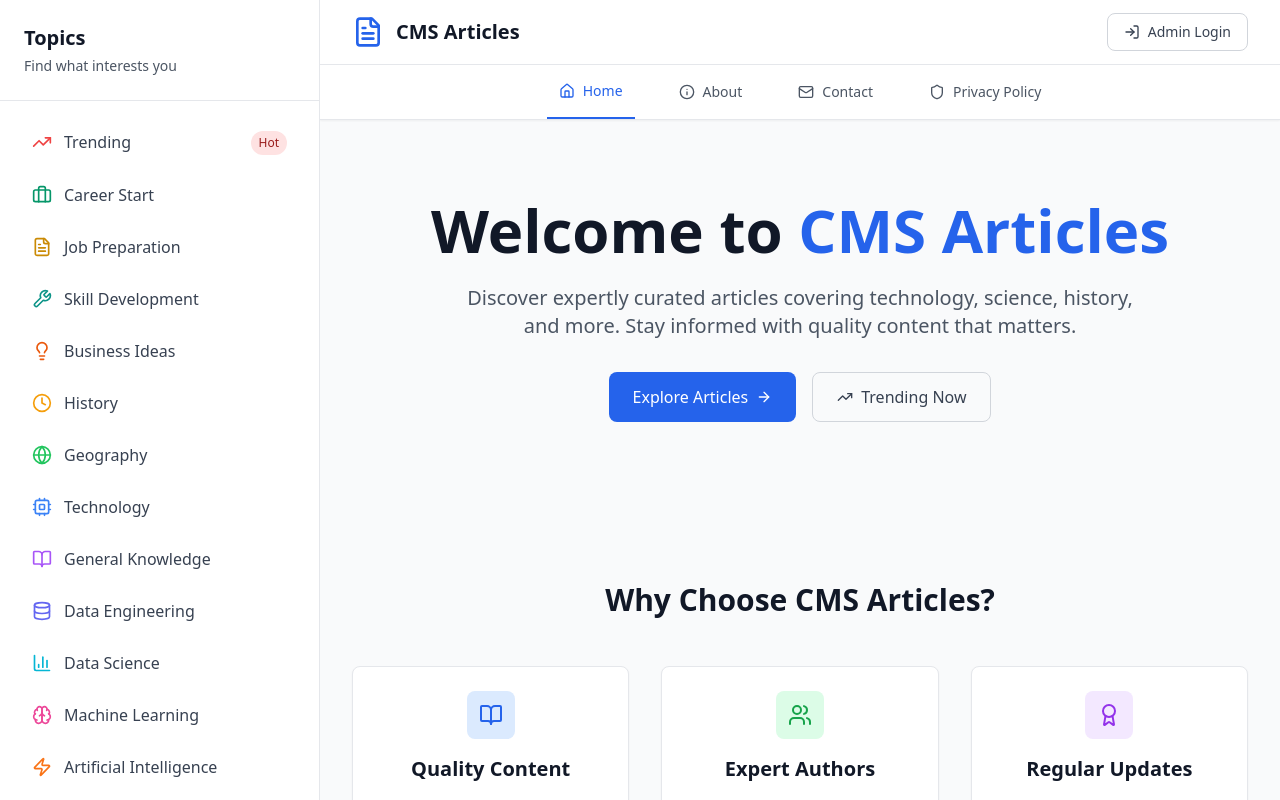
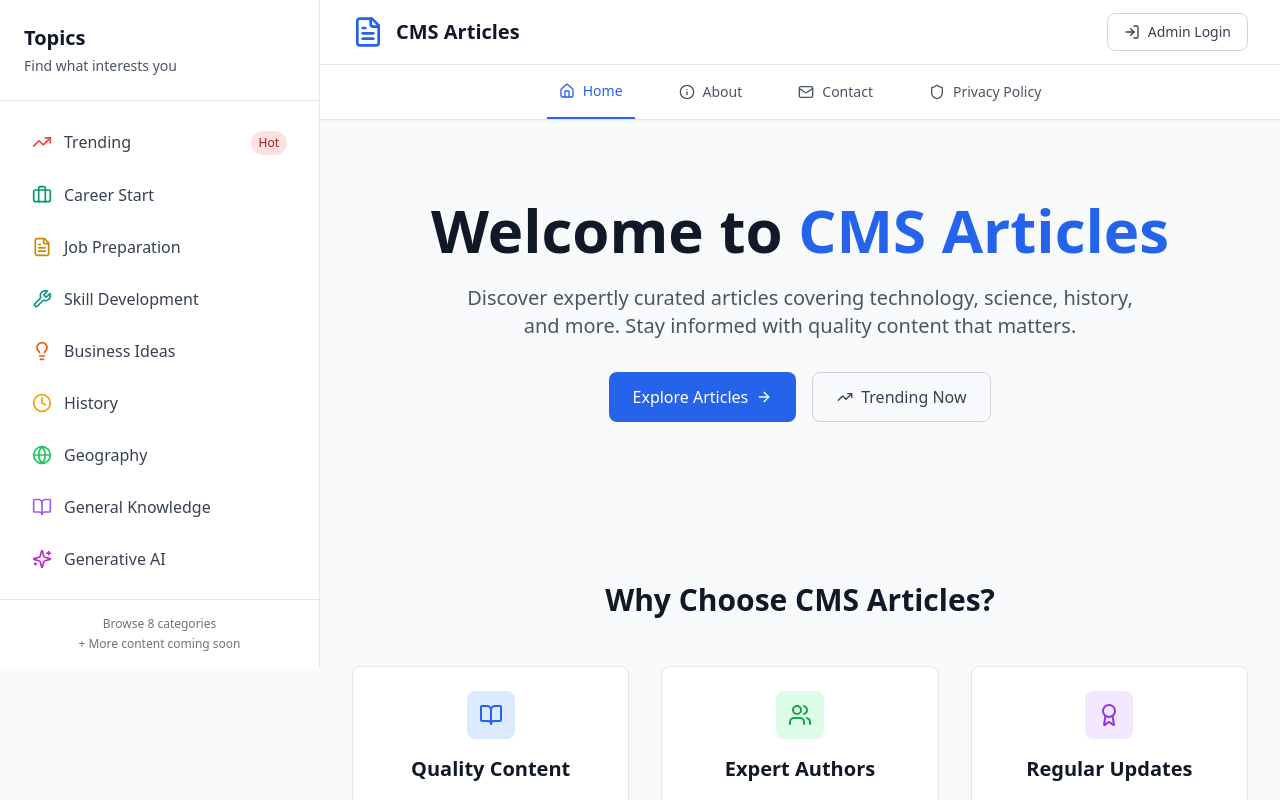
Before and after one commit to sv-aloksingh01/CMS, a React (Vite) app in the folder cms_web/: page / in a window 1280 px wide. Shown: the top 800 px of the page. Built offline with nearby package versions, Linux system fonts and the light colour scheme; no server answers.

Commit message:
few menus made hidden

```diff
--- a/cms_web/src/components/navigation/CategoryMenu.tsx
+++ b/cms_web/src/components/navigation/CategoryMenu.tsx
@@ -25,12 +25,12 @@ const categories = [
   { name: 'Business Ideas', icon: Lightbulb, color: 'text-orange-600' },
   { name: 'History', icon: Clock, color: 'text-amber-500' },
   { name: 'Geography', icon: Globe, color: 'text-green-500' },
-  { name: 'Technology', icon: Cpu, color: 'text-blue-500' },
+  // { name: 'Technology', icon: Cpu, color: 'text-blue-500' },
   { name: 'General Knowledge', icon: BookOpen, color: 'text-purple-500' },
-  { name: 'Data Engineering', icon: Database, color: 'text-indigo-500' },
-  { name: 'Data Science', icon: BarChart3, color: 'text-cyan-500' },
-  { name: 'Machine Learning', icon: Brain, color: 'text-pink-500' },
-  { name: 'Artificial Intelligence', icon: Zap, color: 'text-orange-500' },
+  // { name: 'Data Engineering', icon: Database, color: 'text-indigo-500' },
+  // { name: 'Data Science', icon: BarChart3, color: 'text-cyan-500' },
+  // { name: 'Machine Learning', icon: Brain, color: 'text-pink-500' },
+  // { name: 'Artificial Intelligence', icon: Zap, color: 'text-orange-500' },
   { name: 'Generative AI', icon: Sparkles, color: 'text-fuchsia-600' }
 ];
 
```
Also changed, not shown: 4 other files (tests, documents, lock files or other folders).
